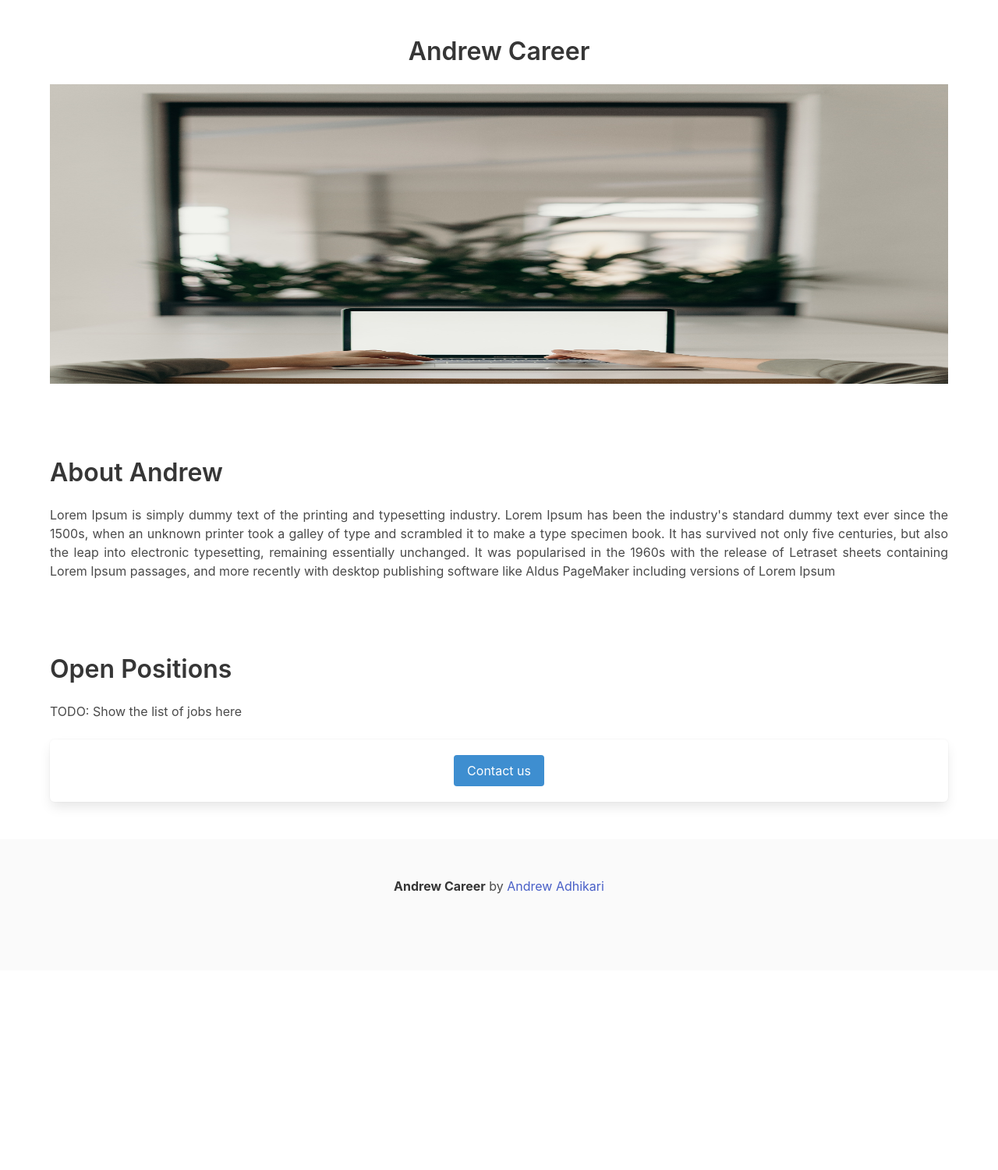
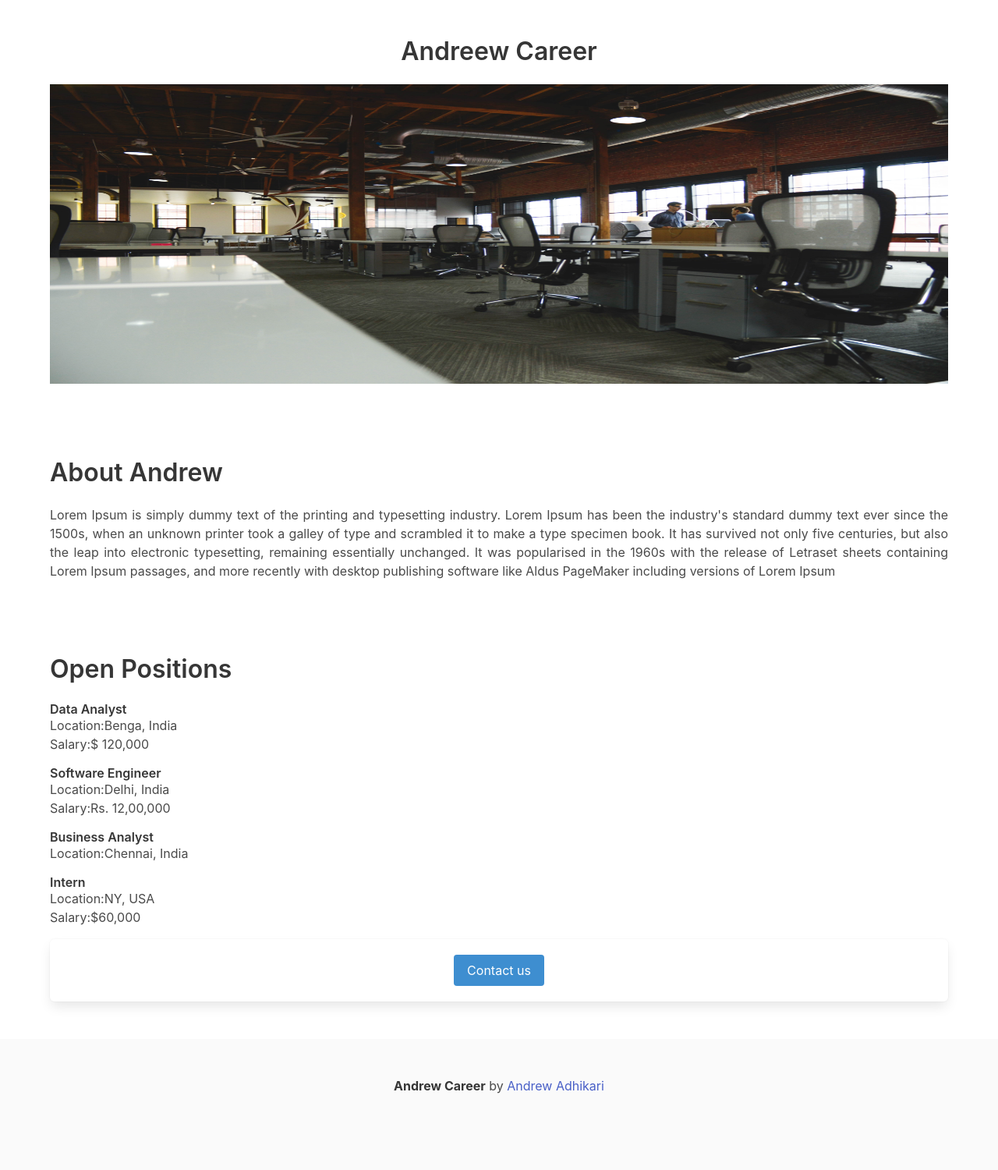
Before and after one commit to t-rhex/flask, a Flask app: page / in a window 1280 px wide. Shown: the whole page at 78% size. Before the commit the page ends 1146 px from the top, so only its background shows below. Run offline with Flask 3, Linux system fonts and the light colour scheme.

Commit message:
working on adding jobs

```diff
--- a/app.py
+++ b/app.py
@@ -5,10 +5,31 @@ from flask import Flask, render_template
 
 app = Flask(__name__)
 
+JOBS = [{
+    'id': 1,
+    'title': 'Data Analyst',
+    'location': 'Benga, India',
+    'salary': '$ 120,000'
+}, {
+    'id': 2,
+    'title': 'Software Engineer',
+    'location': 'Delhi, India',
+    'salary': 'Rs. 12,00,000'
+}, {
+    'id': 3,
+    'title': 'Business Analyst',
+    'location': 'Chennai, India'
+}, {
+    'id': 4,
+    'title': 'Intern',
+    'location': 'NY, USA',
+    'salary': '$60,000'
+}]
+
 
 @app.route("/")
 def hello_world():
-  return render_template('home.html')
+  return render_template('home.html', jobs=JOBS, company_name='Andreew')
 
 
 print(__name__)
--- a/templates/home.html
+++ b/templates/home.html
@@ -5,7 +5,7 @@
   <meta http-equiv="X-UA-Compatible" content="IE=edge">
   <meta name="viewport" content="width=device-width, initial-scale=1.0">
   <link rel="stylesheet" href="https://cdn.jsdelivr.net/npm/bulma@0.9.4/css/bulma.min.css">
-  <title>Andrew Blog</title>
+  <title>{{company_name}} Blog</title>
   <style>
     h1 {
       font-size: 80px;
@@ -16,10 +16,10 @@
   <section class="section">
     <div class="container">
       <h1 class="title has-text-centered">
-        Andrew Career
+        {{company_name}} Career
       </h1>
-      <figure class="image is-3by1">
-        <img src="https://flask.andrewadhikari1.repl.co/static/banner.jpg">
+      <figure class=" image is-3by1">
+        <img src="https://flask.andrewadhikari1.repl.co/static/banner2.jpeg">
       </figure>
     </div>
   </section>
@@ -28,18 +28,30 @@
       <h1 class="title">
         About Andrew
       </h1>
-      <p class="has-text-justified">
+      <p class="has-text-justified mb-0">
         Lorem Ipsum is simply dummy text of the printing and typesetting industry. Lorem Ipsum has been the industry's standard dummy text ever since the 1500s, when an unknown printer took a galley of type and scrambled it to make a type specimen book. It has survived not only five centuries, but also the leap into electronic typesetting, remaining essentially unchanged. It was popularised in the 1960s with the release of Letraset sheets containing Lorem Ipsum passages, and more recently with desktop publishing software like Aldus PageMaker including versions of Lorem Ipsum
       </p>
     </div>
   </section>
+  <div style="margin-bottom: 0px">
+
+  </div>
     <section class="section">
-    <div class="container">
+    <div class="container"">
       <h1 class="title">
         Open Positions
       </h1>
       <p class="mb-5">
-        TODO: Show the list of jobs here
+        {%for job in jobs%}
+        <div style="margin-bottom: 16px">
+          <h1 class='title is-6 mb-0'>{{job['title']}}</h1>
+          <p>Location:{{job['location']}} </p>
+          {% if 'salary' in job %}
+            <p>Salary:{{job['salary']}} </p>
+          {% endif %}
+        </div>
+
+        {%endfor%}
       </p>
       <div class="box has-text-centered">
         <button class="button is-info  ">Contact us</button>
```
Also changed, not shown: static/banner2.jpeg (added).
